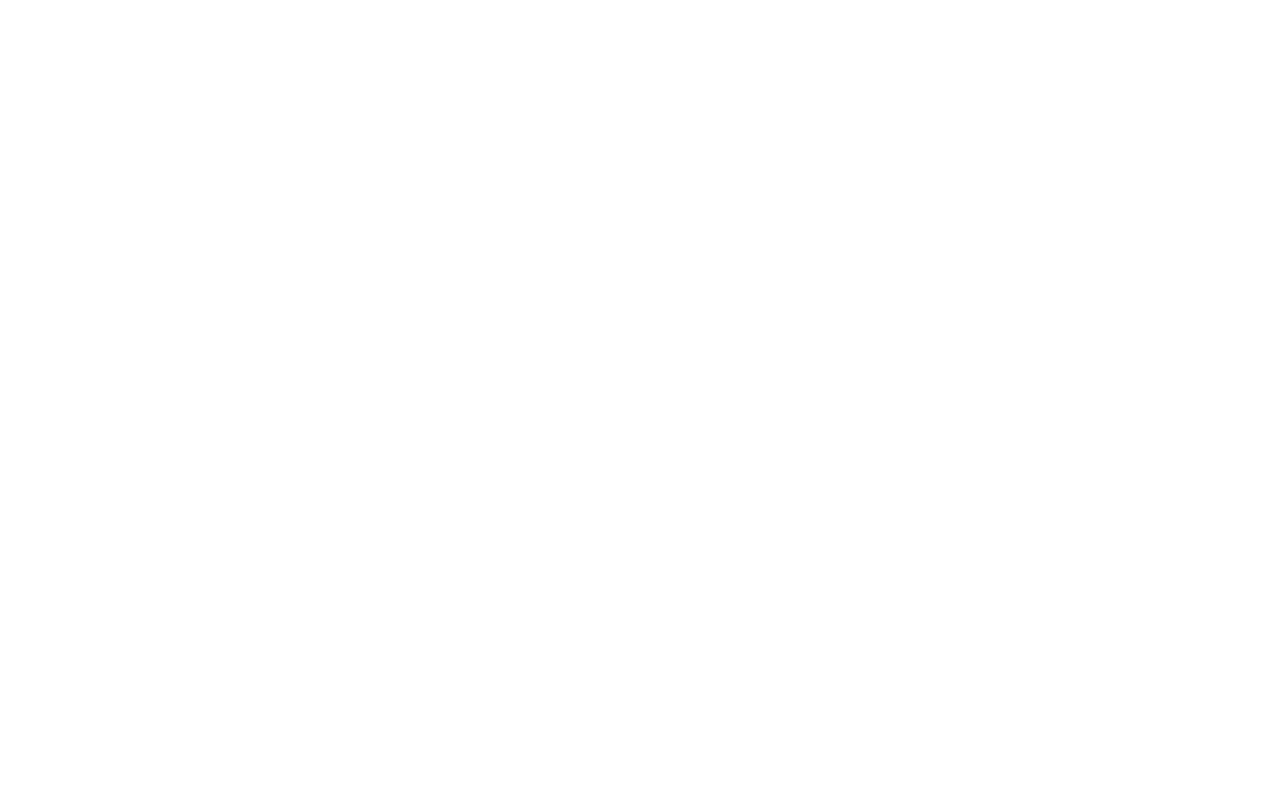
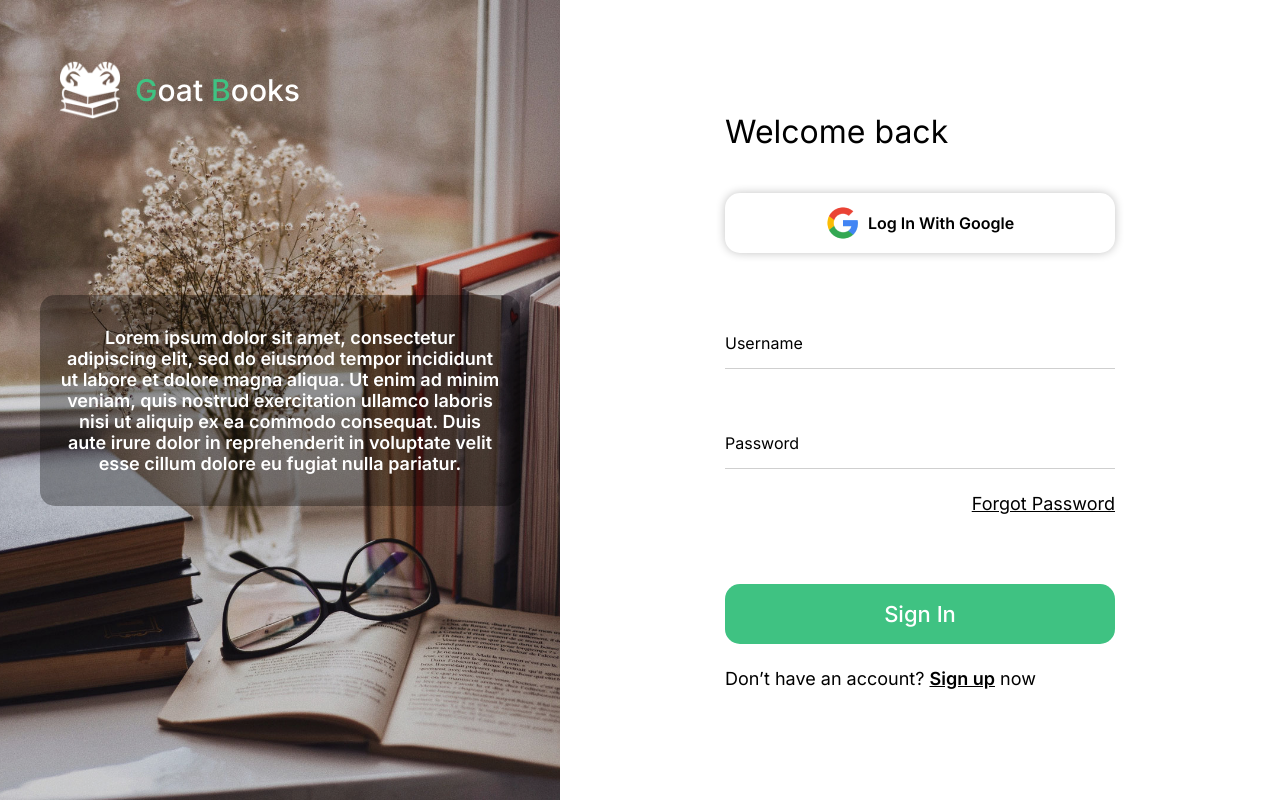
Before and after one commit to farhad-gh-dev/goat-books, a React (Create React App) app in the folder client/: page /auth/sign-in in a window 1280 px wide. Before the commit this address had no page. Built offline with nearby package versions, Linux system fonts and the light colour scheme.

Commit message:
Add sign-in page

```diff
--- /dev/null
+++ b/client/src/Pages/SignIn/SignIn.styled.ts
@@ -0,0 +1,79 @@
+import styled, { css } from "styled-components";
+import { screenSize } from "Styles";
+import { Text } from "Components";
+
+const imageSrcProps = css<{ imageSrc?: string }>`
+  background-image: url(${(props) => props.imageSrc});
+  background-size: cover;
+  background-repeat: no-repeat;
+  background-position: center center;
+`;
+
+export const StyledSignIn = styled.div`
+  display: flex;
+  width: 100%;
+  height: 100vh;
+`;
+
+export const LeftPanel = styled.div`
+  display: none;
+
+  ${screenSize.laptop} {
+    display: flex;
+    position: relative;
+    align-items: center;
+    justify-content: center;
+    width: 43.75%;
+  }
+`;
+
+export const BackgroundImage = styled.div<{ imageSrc?: string }>`
+  position: absolute;
+  top: 0;
+  left: 0;
+  width: 100%;
+  height: 100%;
+  background-color: #00000040;
+  z-index: -1;
+
+  ${(props) => props.imageSrc && imageSrcProps}
+
+  &::after {
+    content: "";
+    position: absolute;
+    top: 0;
+    left: 0;
+    width: 100%;
+    height: 100%;
+    background-color: #00000020;
+  }
+`;
+
+export const BrandLogoContainer = styled.div`
+  position: absolute;
+  top: 60px;
+  left: 60px;
+`;
+
+export const TextContainer = styled.div`
+  width: 480px;
+  padding: 32px 20px;
+  background-color: rgba(0, 0, 0, 0.32);
+  border-radius: 15px;
+`;
+
+export const AppDescription = styled(Text)`
+  color: ${(props) => props.theme.color.text_color_inverted};
+`;
+
+export const AuthPanel = styled.div`
+  flex: 1;
+  display: flex;
+  align-items: center;
+  justify-content: center;
+  padding: 23px 41px;
+
+  ${screenSize.laptop} {
+    padding: 30px;
+  }
+`;
--- /dev/null
+++ b/client/src/Pages/SignIn/SignIn.tsx
@@ -0,0 +1,41 @@
+import React from "react";
+import { useTheme } from "styled-components";
+import {
+  StyledSignIn,
+  LeftPanel,
+  BackgroundImage,
+  BrandLogoContainer,
+  TextContainer,
+  AppDescription,
+  AuthPanel,
+} from "./SignIn.styled";
+import { BrandLogo, SignInForm } from "Components";
+import SignInBackground from "Assets/sign-in-bg.jpg";
+
+export const SignIn: React.FC = () => {
+  const theme: any = useTheme();
+
+  return (
+    <StyledSignIn>
+      <LeftPanel>
+        <BackgroundImage imageSrc={SignInBackground} />
+        <BrandLogoContainer>
+          <BrandLogo isDark={theme.name !== "dark"} />
+        </BrandLogoContainer>
+        <TextContainer>
+          <AppDescription textAlign="center" size="lg" fontWeight="semi-bold">
+            Lorem ipsum dolor sit amet, consectetur adipiscing elit, sed do
+            eiusmod tempor incididunt ut labore et dolore magna aliqua. Ut enim
+            ad minim veniam, quis nostrud exercitation ullamco laboris nisi ut
+            aliquip ex ea commodo consequat. Duis aute irure dolor in
+            reprehenderit in voluptate velit esse cillum dolore eu fugiat nulla
+            pariatur.
+          </AppDescription>
+        </TextContainer>
+      </LeftPanel>
+      <AuthPanel>
+        <SignInForm />
+      </AuthPanel>
+    </StyledSignIn>
+  );
+};
--- a/client/src/Routes/ProtectedRoutes.tsx
+++ b/client/src/Routes/ProtectedRoutes.tsx
@@ -9,7 +9,7 @@
 
 const ProtectedRoutes: React.FC<Props> = ({
   isAllowed = false,
-  redirectPath = "/auth/login",
+  redirectPath = "/auth/sign-in",
   children,
 }) => {
   if (!isAllowed) {
--- a/client/src/Routes/index.tsx
+++ b/client/src/Routes/index.tsx
@@ -2,6 +2,7 @@
 import { Routes, Route, Navigate } from "react-router-dom";
 import { Text } from "Components";
 import ProtectedRoutes from "./ProtectedRoutes";
+import { SignIn } from "../Pages/SignIn/SignIn";
 
 const auth = { isLoading: false, user: false };
 
@@ -10,10 +11,11 @@
   return (
     <Routes>
       <Route path="/" element={<Navigate to="/app" />} />
-      <Route path="/auth/login" element={<Text>login page</Text>} />
+      <Route path="/auth/sign-in" element={<SignIn />} />
       <Route element={<ProtectedRoutes isAllowed={auth.user} />}>
         <Route path="/app" element={<Text>app</Text>} />
       </Route>
+      <Route path="*" element={<div>404 page</div>} />
     </Routes>
   );
 };
```
Also changed, not shown: client/src/Assets/sign-in-bg.jpg (added).
